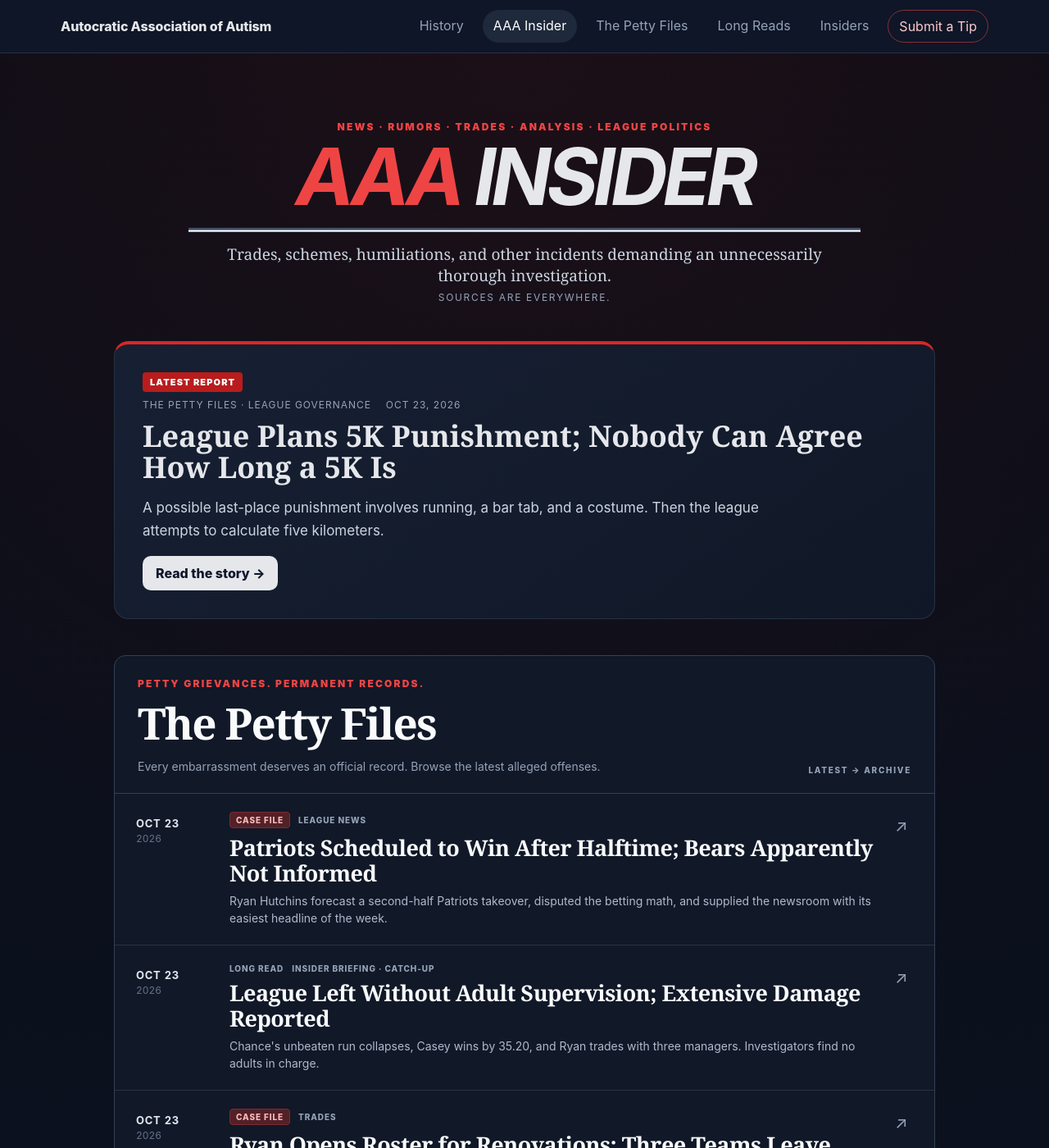
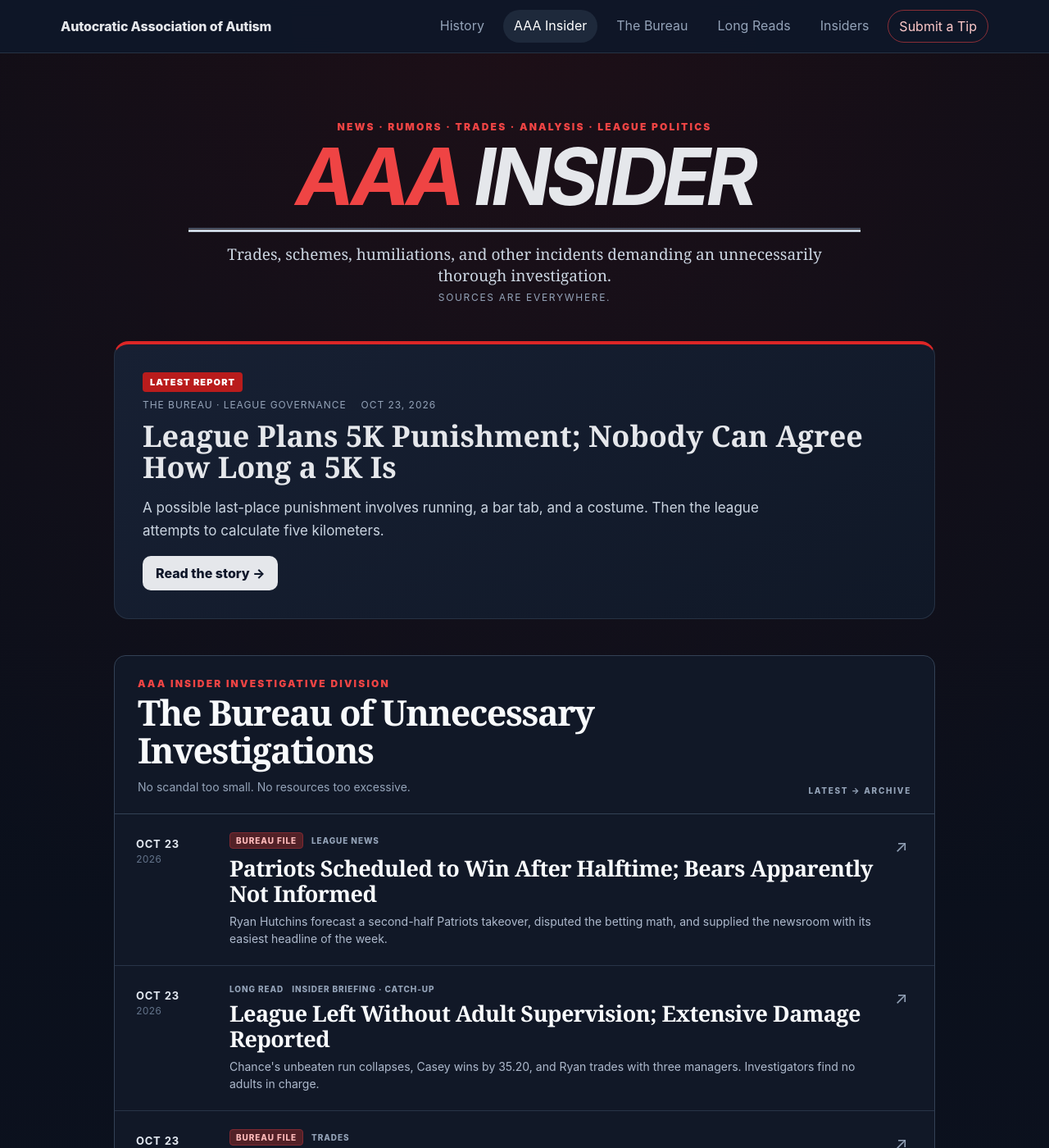
Before and after one commit to Autocratic-Association-of-Autism/AAA-Fantasy-Test, a Jekyll site: the page built from ledger.html, in a window 1280 px wide and 1400 px high. Shown: the whole window at 82% size. Built offline with Jekyll 4.4.1, drawn with Linux system fonts in a browser that asks for light colours; some of the changed text lies outside the part shown.

Commit message:
Rename AAA Insider feed to Bureau of Unnecessary Investigations

```diff
--- a/index.html
+++ b/index.html
@@ -55,7 +55,7 @@
     <a class="home-story-card home-story-lead" href="{{ lead_issue.url | relative_url }}">
       <div class="insider-tag">Latest report</div>
       <div class="issue-meta">
-        <span>{% if lead_issue.format == "wire" %}The Petty Files · {{ lead_issue.category }}{% elsif lead_issue.article_type %}{{ lead_issue.article_type }}{% else %}Issue No. {{ lead_issue.issue_number }}{% endif %}</span>
+        <span>{% if lead_issue.format == "wire" %}The Bureau · {{ lead_issue.category }}{% elsif lead_issue.article_type %}{{ lead_issue.article_type }}{% else %}Issue No. {{ lead_issue.issue_number }}{% endif %}</span>
         <span>{{ lead_issue.date | date: "%b %-d" }}</span>
       </div>
       <h3>{{ lead_issue.title }}</h3>
@@ -67,7 +67,7 @@
     {% if second_issue %}
     <a class="home-story-card" href="{{ second_issue.url | relative_url }}">
       <div class="issue-meta">
-        <span>{% if second_issue.format == "wire" %}The Petty Files · {{ second_issue.category }}{% elsif second_issue.article_type %}{{ second_issue.article_type }}{% else %}Issue No. {{ second_issue.issue_number }}{% endif %}</span>
+        <span>{% if second_issue.format == "wire" %}The Bureau · {{ second_issue.category }}{% elsif second_issue.article_type %}{{ second_issue.article_type }}{% else %}Issue No. {{ second_issue.issue_number }}{% endif %}</span>
         <span>{{ second_issue.date | date: "%b %-d" }}</span>
       </div>
       <h3>{{ second_issue.title }}</h3>
--- a/ledger.html
+++ b/ledger.html
@@ -12,7 +12,7 @@
 <body class="insider-page">
 <nav><div class="container nav-inner">
 <a class="league-brand" href="{{ '/index.html' | relative_url }}">Autocratic Association of Autism</a>
-<div class="nav-links"><a href="{{ '/index.html' | relative_url }}">History</a><a class="active" href="{{ '/ledger.html' | relative_url }}">AAA Insider</a><a href="#feed">The Petty Files</a><a href="#archive">Long Reads</a><a href="{{ '/insiders.html' | relative_url }}">Insiders</a><a class="tip-nav" href="{{ '/submit-tip.html' | relative_url }}">Submit a Tip</a></div>
+<div class="nav-links"><a href="{{ '/index.html' | relative_url }}">History</a><a class="active" href="{{ '/ledger.html' | relative_url }}">AAA Insider</a><a href="#feed">The Bureau</a><a href="#archive">Long Reads</a><a href="{{ '/insiders.html' | relative_url }}">Insiders</a><a class="tip-nav" href="{{ '/submit-tip.html' | relative_url }}">Submit a Tip</a></div>
 </div></nav>
 <main class="container ledger-shell">
   <header class="insider-masthead">
@@ -30,7 +30,7 @@
   <section class="ledger-latest" id="latest">
     <div class="issue-card featured insider-feature">
       <div class="insider-tag">Latest report</div>
-      <div class="issue-meta"><span>{% if latest.format == "wire" %}The Petty Files · {{ latest.category | default: "News" }}{% elsif latest.article_type %}{{ latest.article_type }}{% else %}Issue No. {{ latest.issue_number }}{% endif %}</span><span>{{ latest.date | date: "%b %-d, %Y" }}</span></div>
+      <div class="issue-meta"><span>{% if latest.format == "wire" %}The Bureau · {{ latest.category | default: "News" }}{% elsif latest.article_type %}{{ latest.article_type }}{% else %}Issue No. {{ latest.issue_number }}{% endif %}</span><span>{{ latest.date | date: "%b %-d, %Y" }}</span></div>
       <h2>{{ latest.title }}</h2>
       <p>{{ latest.summary }}</p>
       <a class="button" href="{{ latest.url | relative_url }}">Read the story →</a>
@@ -40,7 +40,7 @@
 
   <section id="feed" class="wire-feed-section">
     <header class="wire-feed-header">
-      <div><div class="insider-kicker">Petty grievances. Permanent records.</div><h2>The Petty Files</h2><p>Every embarrassment deserves an official record. Browse the latest alleged offenses.</p></div>
+      <div><div class="insider-kicker">AAA Insider Investigative Division</div><h2>The Bureau of Unnecessary Investigations</h2><p>No scandal too small. No resources too excessive.</p></div>
       <span class="wire-feed-label">LATEST → ARCHIVE</span>
     </header>
     <div class="wire-feed-list">
@@ -48,7 +48,7 @@
       <a class="wire-feed-card" href="{{ story.url | relative_url }}">
         <div class="wire-feed-date"><strong>{{ story.date | date: "%b %-d" }}</strong><span>{{ story.date | date: "%Y" }}</span></div>
         <div class="wire-feed-copy">
-          <div class="wire-feed-meta">{% if story.format == "wire" %}<span class="wire-feed-pill">Case File</span><span>{{ story.category | default: "News" }}</span>{% elsif story.article_type %}<span>Long read</span><span>{{ story.article_type }}</span>{% else %}<span>Long read</span><span>League archive</span>{% endif %}</div>
+          <div class="wire-feed-meta">{% if story.format == "wire" %}<span class="wire-feed-pill">Bureau File</span><span>{{ story.category | default: "News" }}</span>{% elsif story.article_type %}<span>Long read</span><span>{{ story.article_type }}</span>{% else %}<span>Long read</span><span>League archive</span>{% endif %}</div>
           <h3>{{ story.title }}</h3><p>{{ story.summary | default: story.deck | strip_html | truncate: 195 }}</p>
         </div>
         <span class="wire-feed-arrow" aria-hidden="true">↗</span>
--- a/styles.css
+++ b/styles.css
@@ -843,10 +843,10 @@
 }
 
 
-/* AAA Insider rolling newsroom: chronological mixed feed and individual Wire stories. */
+/* AAA Insider Bureau of Unnecessary Investigations: chronological news feed. */
 .wire-feed-section{margin:30px 0 42px;border:1px solid #334155;border-radius:14px;background:#111827;overflow:hidden}
 .wire-feed-header{padding:26px 28px 22px;border-bottom:1px solid #334155;display:flex;align-items:flex-end;justify-content:space-between;gap:20px}
-.wire-feed-header h2{font-family:Georgia,'Times New Roman',serif;font-size:clamp(37px,5vw,53px);margin:4px 0 6px;letter-spacing:-.035em;color:#f8fafc}
+.wire-feed-header h2{font-family:Georgia,'Times New Roman',serif;font-size:clamp(29px,4.1vw,43px);line-height:1.07;margin:5px 0 11px;letter-spacing:-.035em;color:#f8fafc;max-width:780px}
 .wire-feed-header p{color:#94a3b8;line-height:1.5;margin:0;font-size:14px}
 .wire-feed-label{font-size:10px;color:#94a3b8;letter-spacing:.17em;font-weight:800;white-space:nowrap}
 .wire-feed-list{display:flex;flex-direction:column}
```
Also changed, not shown: _layouts/wire_story.html (+5 -5 lines), _wire/2026-10-23-the-wire-is-open.md (+1 -1 lines), editor-guides/NEWSROOM_BACKLOG_2026-10-23.md (+6 -6 lines), editor-guides/WIRE_EDITOR_GUIDE.md (+2 -2 lines), README.md.
